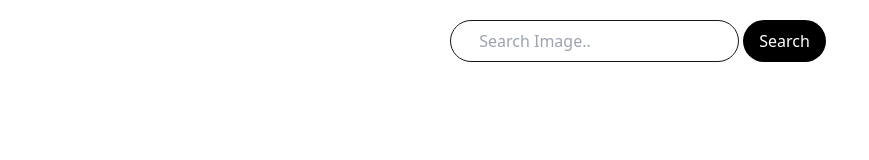
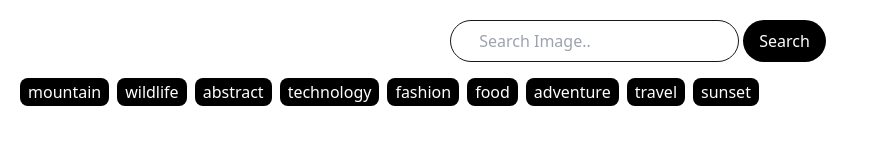
Before and after one commit to developebyharis/Unsplah-Images, a plain HTML site: page index.html in a window 1280 px wide. Shown: the whole page, without its empty margins (0-869 px from the left). Drawn offline with nearby package versions, Linux system fonts and the light colour scheme; no server answers.

Commit message:
created tag that will filter the images and display to the user that specific category images

```diff
--- a/style.css
+++ b/css/style.css
@@ -1,9 +1,10 @@
 .overlay-container {
   position: relative;
-  width: 100%; /* Set the desired width */
-  height: 300px; /* Set the desired height */
+  width: 100%;
+  /* Set the desired width */
+  height: 300px;
+  /* Set the desired height */
 }
-
 
 .overlay-container img {
   width: 100%;
@@ -32,18 +33,38 @@
 
 /* Default Button Style */
 .pageBtn {
-  background-color: #3490dcb2; /* Default background color */
-  color: #ffffff; /* Default text color */
+  background-color: #3490dcb2;
+  /* Default background color */
+  color: #ffffff;
+  /* Default text color */
   border: none;
   cursor: pointer;
 }
 
 /* Hover Style */
 .pageBtn:hover {
-  background-color: #2779bd; /* Color when hovered over */
+  background-color: #2779bd;
+  /* Color when hovered over */
 }
 
 /* Active Style */
 .pageBtn.active {
-  background-color: #1b90f0 /* Color when clicked */
+  background-color: #1b90f0
+    /* Color when clicked */
 }
+
+#tagContainer {
+  white-space: nowrap;
+  overflow-x: scroll;
+}
+
+
+#tagContainer::-webkit-scrollbar {
+  background-color: #fff;
+
+}
+
+#tagContainerInner {
+  display: flex;
+  flex-wrap: nowrap;
+}
--- a/index.html
+++ b/index.html
@@ -1,37 +1,36 @@
 <!DOCTYPE html>
 <html lang="en">
+
 <head>
   <meta charset="UTF-8" />
   <meta name="viewport" content="width=device-width, initial-scale=1.0" />
   <script src="https://cdn.tailwindcss.com"></script>
-    <link rel="stylesheet" href="style.css" />
+  <link rel="stylesheet" href="css/style.css" />
   <script src="https://code.iconify.design/iconify-icon/1.0.7/iconify-icon.min.js"></script>
   <title>Unsplah Images</title>
 </head>
+
 <body>
   <div class="content">
     <div class="search pt-5 flex justify-center">
-        <input
-          type="search"
-          id="searchInput"
-          class="border outline-none border-zinc-900 text-left px-7 py-2 rounded-full"
-          placeholder="Search Image.."
-        />
-        <button
-          onclick="searchImage()"
-          class="bg-black rounded-full px-4 mx-1 text-white"
-        >
+      <input type="search" id="searchInput" class="border outline-none border-zinc-900 text-left px-7 py-2 rounded-full"
+        placeholder="Search Image.." />
+      <button onclick="searchImage()" class="bg-black rounded-full px-4 mx-1 text-white">
         Search
       </button>
     </div>
-      <div
-        class="grid grid-cols-1 md:grid-cols-2 p-5 lg:grid-cols-3 xl:grid-cols-4 gap-4"
-        id="app"
-      >
+    <div class="flex space-x-2 " id="tagContainer">
+      <!-- The inner container for scrolling -->
+      <div id="tagContainerInner" class="flex space-x-2 mx-5 mt-4 ">
+        <!-- Tags will be dynamically added here using JavaScript -->
+      </div>
+    </div>
+    <div class="grid grid-cols-1 md:grid-cols-2 p-5 lg:grid-cols-3 xl:grid-cols-4 gap-4" id="app">
     </div>
     <div id="pagination" class=" pb-12 text-white text-center"></div>
   </div>
 
-    <script src="script.js"></script>
+  <script src="js/script.js"></script>
 </body>
+
 </html>
--- a/script.js
+++ b/js/script.js
@@ -1,6 +1,17 @@
 const apiKey = "QMkA5-MaRqXGO-QGDsfIcjYmr8jsLcrp8QV7Stna2o8";
 const apiUrl = "https://api.unsplash.com/photos";
 const searchUrl = "https://api.unsplash.com/search/photos";
+const tags = [
+  "mountain",
+  "wildlife",
+  "abstract",
+  "technology",
+  "fashion",
+  "food",
+  "adventure",
+  "travel",
+  "sunset",
+];
 
 let currentPage = 1;
 let imagesPerPage = 12;
@@ -48,6 +59,24 @@ async function searchImage() {
   renderImages(combinedImages, imagesPerPage, currentPage);
 }
 
+function renderTags() {
+  const tagsContainer = document.getElementById("tagContainerInner");
+  tagsContainer.innerHTML = "";
+
+  tags.forEach((tag) => {
+    tagsContainer.innerHTML += `<button class="tag bg-black text-white px-2 font-medium py-[2px] rounded-lg" onclick="searchImageByTag('${tag}')">${tag}</button>`;
+  });
+}
+
+async function searchImageByTag(tag) {
+  const searchInput = document.getElementById("searchInput");
+  searchInput.value = tag;
+  await searchImage();
+}
+
+// Call renderTags after defining the tags array
+renderTags();
+
 async function renderImages(images, perPage, page) {
   try {
     let html = "";
@@ -77,14 +106,15 @@ function renderPagination(totalImages) {
   const totalPages = Math.ceil(totalImages / imagesPerPage);
   let paginationHtml = "";
 
+  for (let i = 1; i <= totalPages; i++) {
+    const isActive = i === currentPage;
+    paginationHtml += `<button class="rounded-lg pageBtn px-4 py-2 text-white mx-1 ${
+      isActive ? "active" : ""
+    }" onclick="changePage(${i})">${i}</button>`;
+  }
 
-for (let i = 1; i <= totalPages; i++) {
-  const isActive = i === currentPage;
-  paginationHtml += `<button class="rounded-lg pageBtn px-4 py-2 text-white mx-1 ${isActive ? 'active': ''}" onclick="changePage(${i})">${i}</button>`;
-}
-
-let paginationContainer = document.getElementById("pagination");
-paginationContainer.innerHTML = paginationHtml;
+  let paginationContainer = document.getElementById("pagination");
+  paginationContainer.innerHTML = paginationHtml;
 }
 function changePage(page) {
   currentPage = page;
@@ -100,7 +130,6 @@ function changePage(page) {
     });
   }
 }
-
 
 async function getDefaultImages() {
   const storedDefaultImages = localStorage.getItem("defaultImages");
```
Also changed, not shown: images/logo.png (added), images/png-clipart-web-development-logo-website-web-design-symmetry.png (added), images/pngtree-vector-web-icon-png-image_848026.jpg (added). Lines whose indentation alone changed are shown as unchanged.
